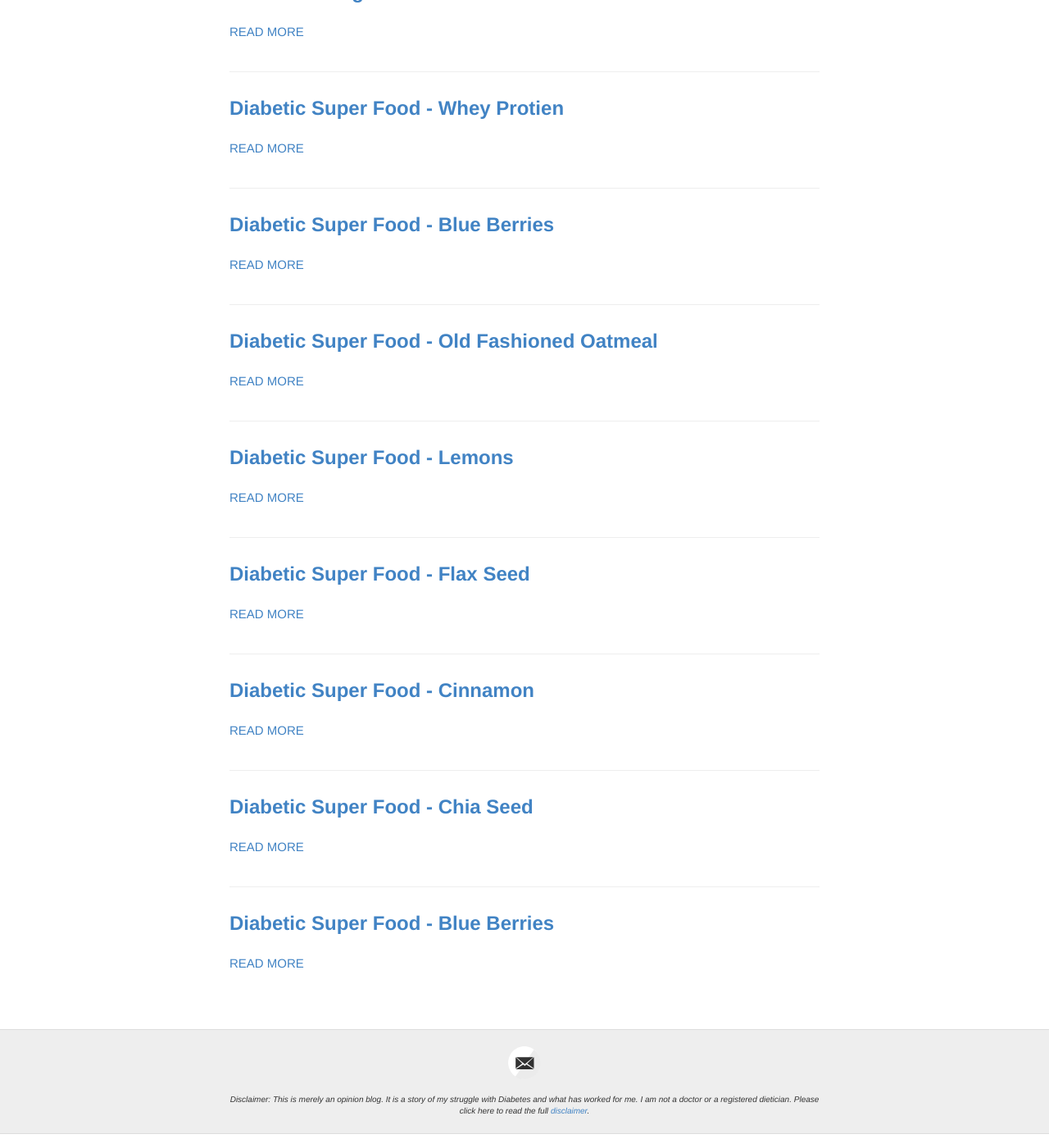
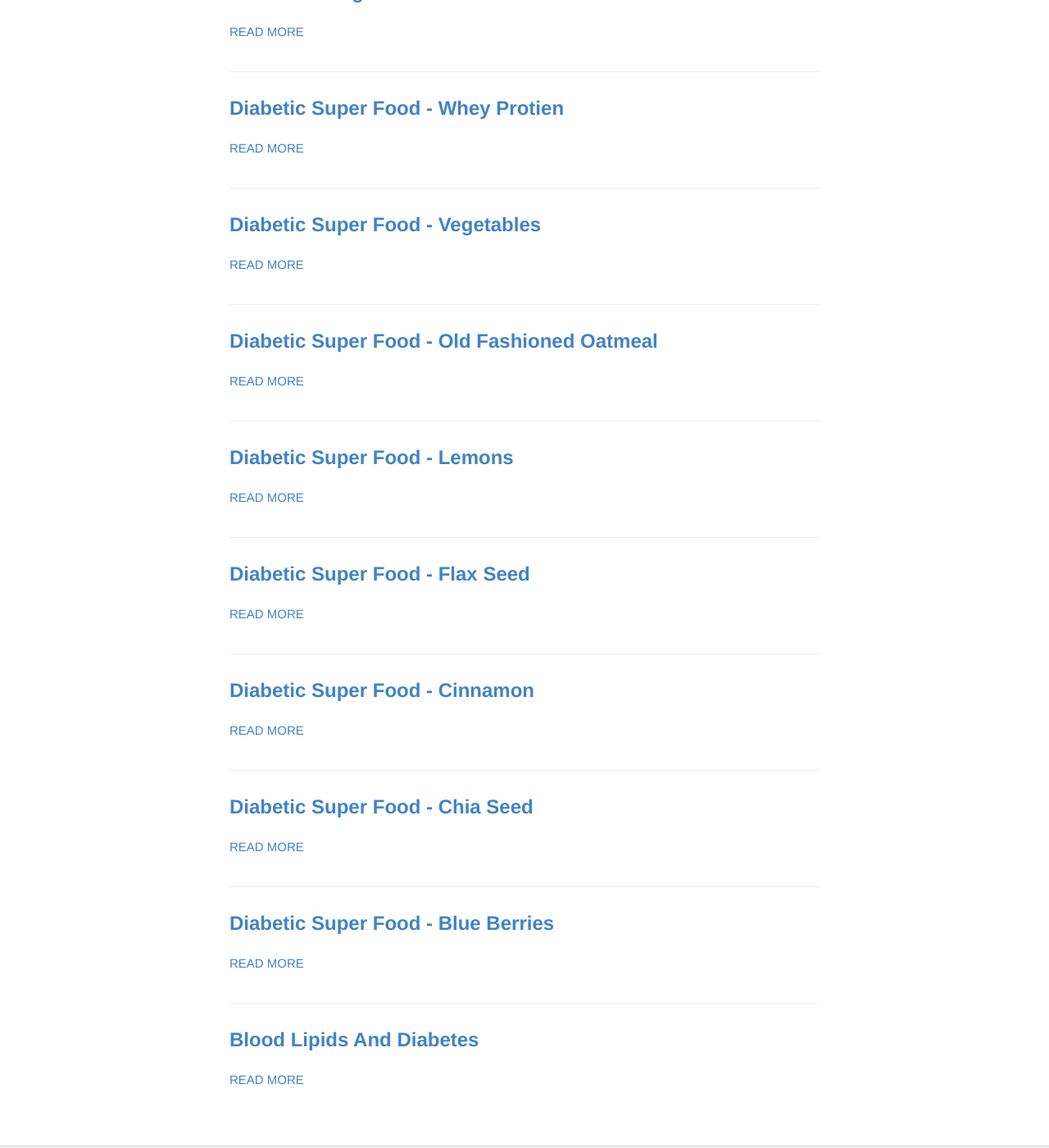
Before and after one commit to worthingtonjg/healthyagainfoundation, a Jekyll site: the page built from resources.md, in a window 1280 px wide and 1400 px high, scrolled down 1729 px. Shown: the whole window at 82% size. Built offline with Jekyll 4.4.1, drawn with Linux system fonts in a browser that asks for light colours.

```diff
--- /dev/null
+++ b/_posts/2016-07-21-Blood-Lipids-And-Diabetes.md
@@ -0,0 +1,4 @@
+---
+layout: post
+title: Blood Lipids And Diabetes
+---
--- a/_posts/2016-07-21-Diabetic-Super-Food-Vegetables.md
+++ b/_posts/2016-07-21-Diabetic-Super-Food-Vegetables.md
@@ -1,4 +1,4 @@
 ---
 layout: post
-title: Diabetic Super Food - Blue Berries
+title: Diabetic Super Food - Vegetables
 ---
```
Also changed, not shown: _posts/2016-07-21-Diabetic-Super-Food-BlueBerries.md (renamed from _posts/2016-07-21-Diabetic-Super-Food-BlueBerries.1.md).
